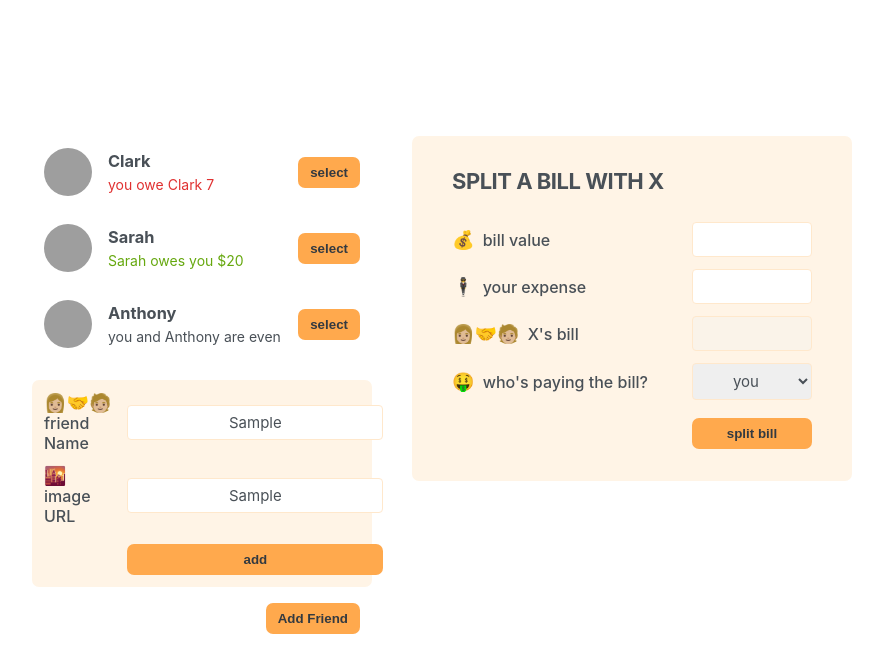
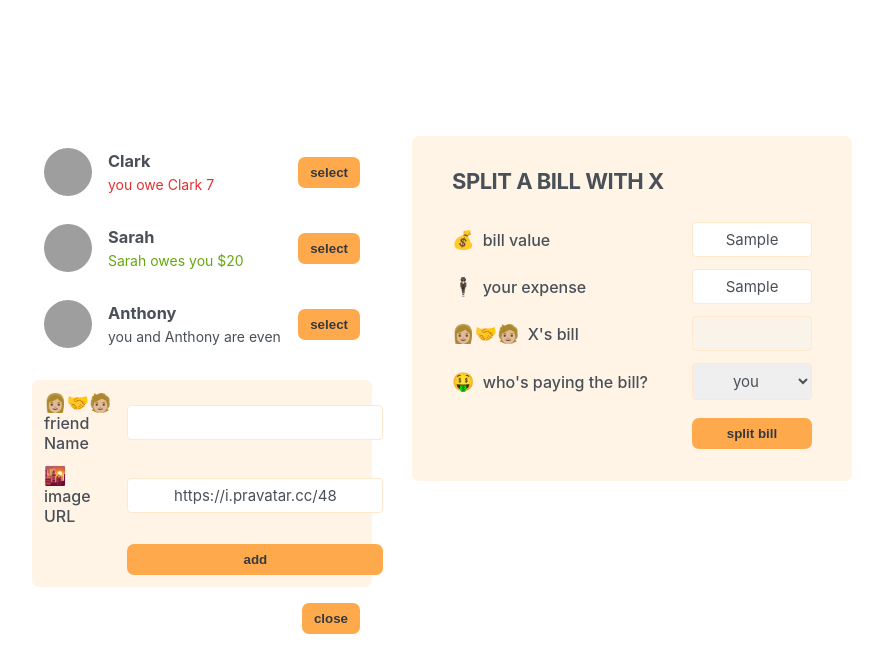
Before and after one commit to swasty-jay/eat-n-split, a React (Create React App) app: page / in a window 1280 px wide. Both pictures are taken after typing "Sample", "Sample" into the empty fields and a click on the button "Add Friend". Shown: the top 672 px of the page, without its empty margins (198-1081 px from the left). Built offline with nearby package versions, Linux system fonts and the light colour scheme; grey boxes are pictures that could not be loaded.

Commit message:
img generated complate

```diff
--- a/src/App.js
+++ b/src/App.js
@@ -1,3 +1,5 @@
+import { useState } from "react";
+
 const initialFriends = [
   {
     id: 118836,
@@ -18,24 +20,47 @@ const initialFriends = [
     balance: 0,
   },
 ];
+
+function Button({ children, onclick }) {
+  return (
+    <button className="button" onClick={onclick}>
+      {children}
+    </button>
+  );
+}
+
 export default function App() {
+  const [addfriend, setaddfriend] = useState(false);
+
+  const [friend, setFriends] = useState(initialFriends);
+
+  function handleAddFriend() {
+    setaddfriend((show) => !show);
+  }
+
+  function handleAddFriend2(newFriend) {
+    setFriends((prevFriends) => [...prevFriends, newFriend]);
+    setaddfriend(false);
+  }
+
   return (
     <div className="app">
       <div className="sidebar">
-        <FriendList />
-        <FormAddFriend />
-        <Button>Add Friend</Button>
+        <FriendList friends={friend} />
+        {addfriend && <FormAddFriend onaddFriend={handleAddFriend2} />}
+        <Button onclick={handleAddFriend}>
+          {addfriend ? "close" : "Add Friend"}
+        </Button>
       </div>
       <FormSplitBill />
     </div>
   );
 }
 
-function FriendList() {
-  const Friends = initialFriends;
+function FriendList({ friends }) {
   return (
     <ul>
-      {Friends.map((friend) => (
+      {friends.map((friend) => (
         <Friend friend={friend} key={friend.id} />
       ))}
     </ul>
@@ -66,18 +91,42 @@ function Friend({ friend }) {
   );
 }
 
-function Button({ children }) {
-  return <button className="button">{children}</button>;
-}
+function FormAddFriend({ onaddFriend }) {
+  const [name, setName] = useState("");
+  const [image, setImage] = useState("https://i.pravatar.cc/48");
+  function handleSubmit(e) {
+    e.preventDefault();
+    if (!name || !image) return;
 
-function FormAddFriend() {
+    const id = crypto.randomUUID();
+    const NewFriend = {
+      id,
+      name,
+      image: `${image}?u=${id}`,
+
+      balance: 0,
+    };
+    onaddFriend(NewFriend);
+
+    setImage("https://i.pravatar.cc/48");
+    setName("");
+  }
+
   return (
-    <form className="form-add-friend">
+    <form className="form-add-friend" onSubmit={handleSubmit}>
       <label> 👩🏼‍🤝‍🧑🏼friend Name</label>
-      <input type="text" />
+      <input
+        type="text"
+        value={name}
+        onChange={(e) => setName(e.target.value)}
+      />
 
       <label> 🌇image URL</label>
-      <input type="text" />
+      <input
+        type="text"
+        value={image}
+        onChange={(e) => setImage(e.target.value)}
+      />
       <Button>add</Button>
     </form>
   );
```
